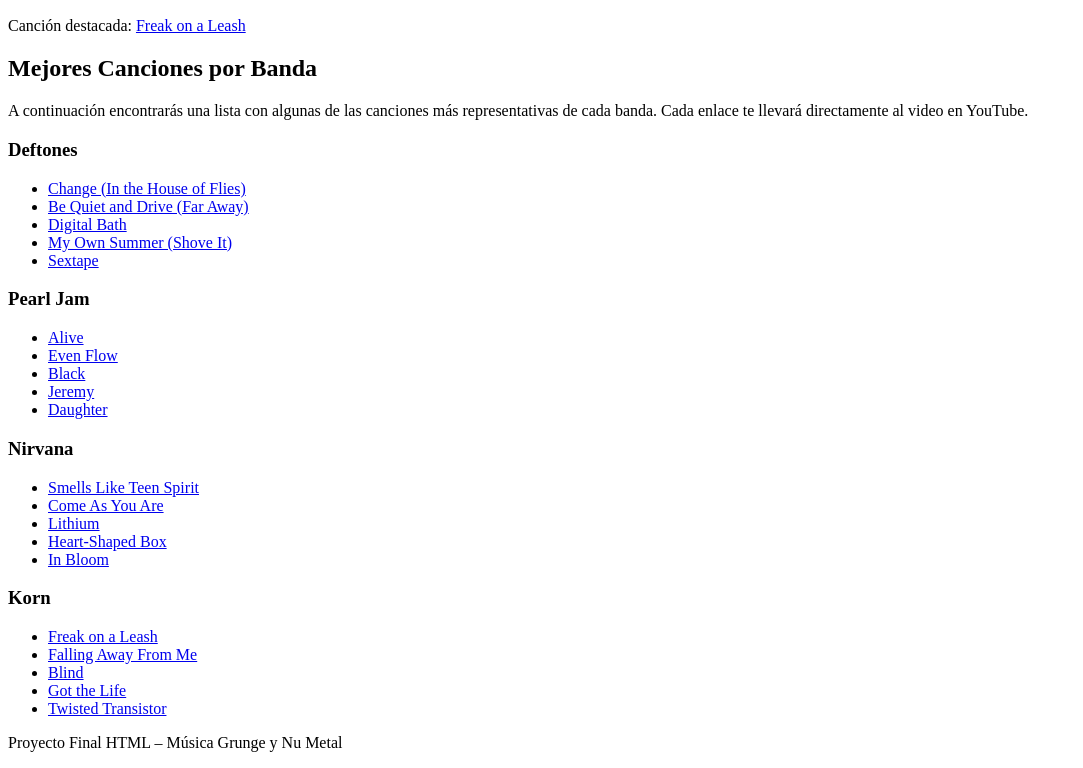
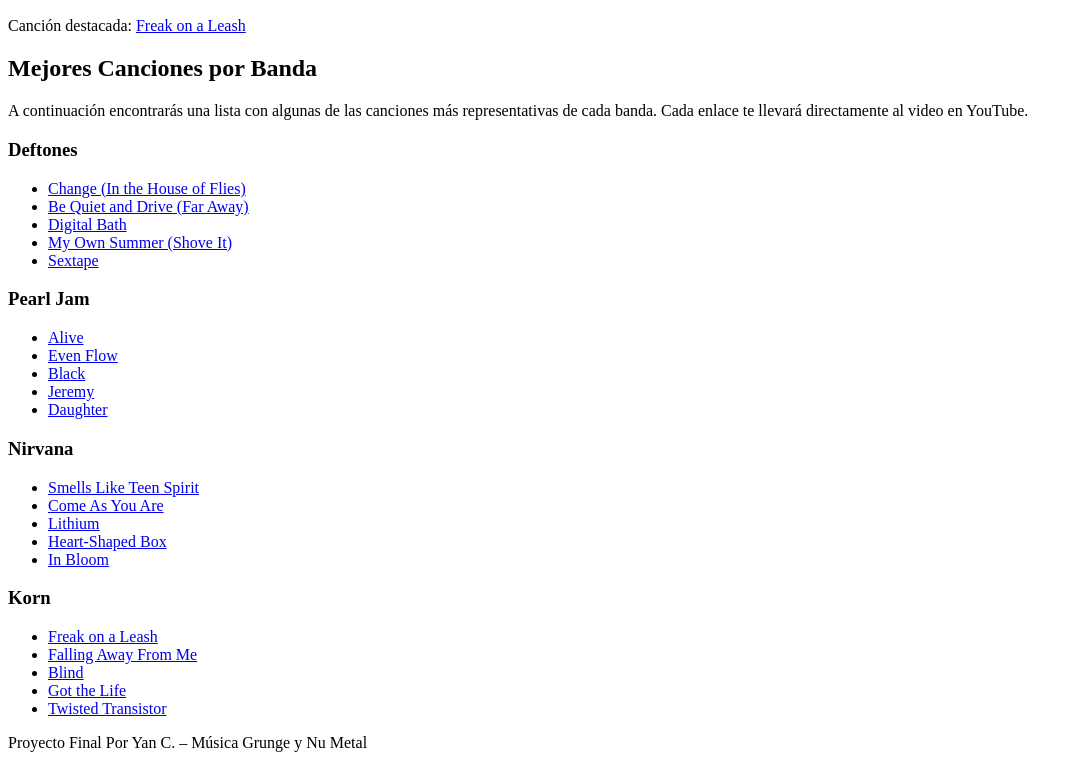
Before and after one commit to yanucastillor-lang/Proyecto-final-HTML---Grunge-y-Nu-Metal, a plain HTML site: page index.html in a window 1280 px wide. Shown: the part 2328-3096 px from the top of the page, without its empty margins (0-1083 px from the left). Drawn offline with Linux system fonts and the light colour scheme.

Commit message:
Actualización de index

```diff
--- a/index.html
+++ b/index.html
@@ -133,7 +133,7 @@
     </section>
 
     <footer>
-        <p>Proyecto Final HTML – Música Grunge y Nu Metal</p>
+        <p>Proyecto Final Por Yan C. – Música Grunge y Nu Metal</p>
     </footer>
 
 </body>
```
Also changed, not shown: 1 other file.
